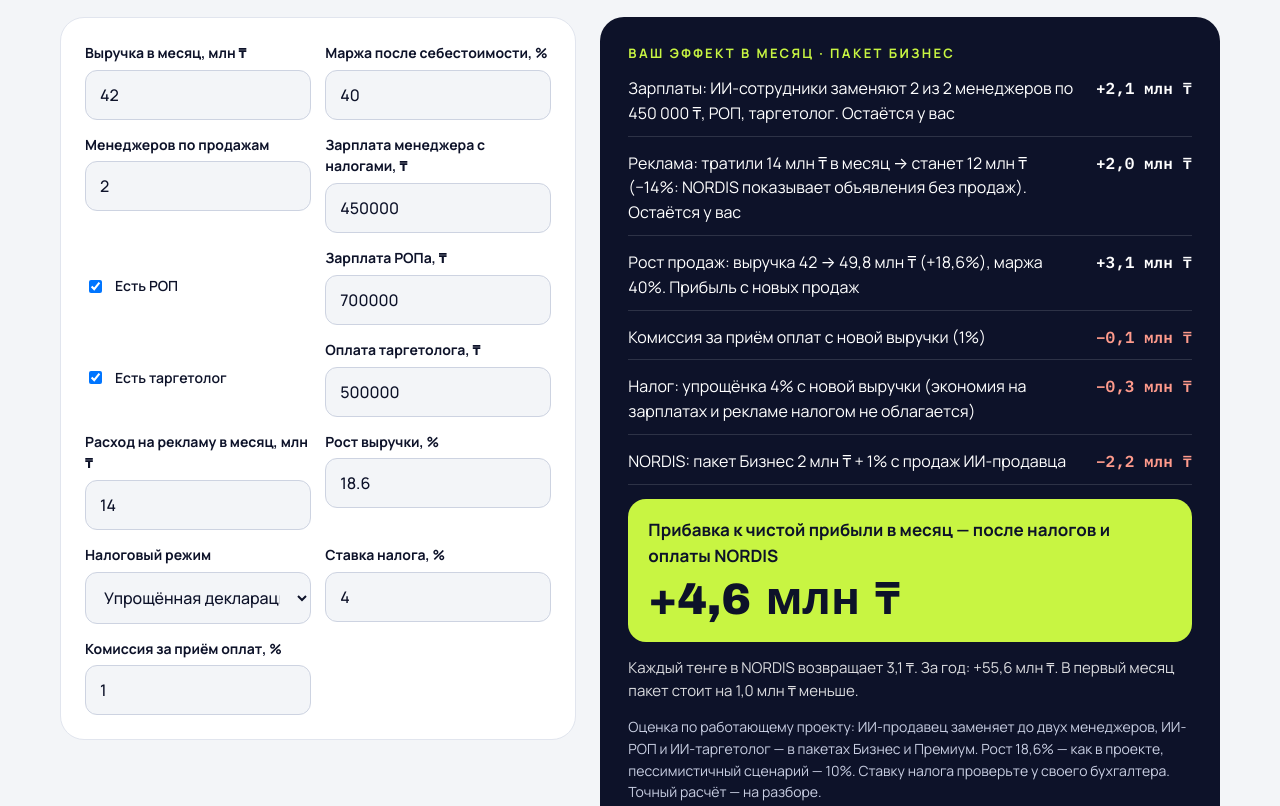
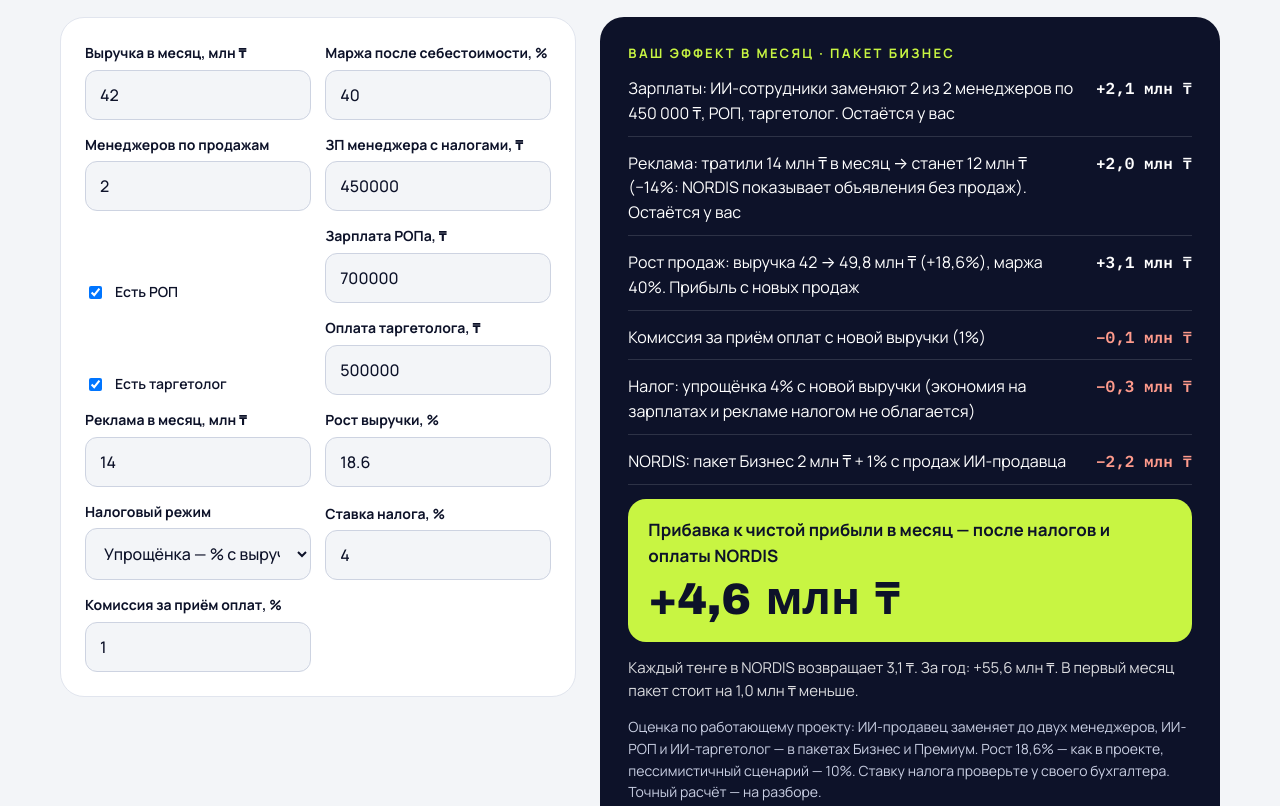
Before and after one commit to HelenDars/website, a plain HTML site: page nordis/site/public/pakety.html in a window 1280 px wide. Shown: the part 2180-2986 px from the top of the page. Drawn offline with Linux system fonts and the light colour scheme; a web font is replaced by a local one.

Commit message:
Калькулятор: подписи в одну строку (млн ₸ не переносится), поля выровнены, налоговый режим не обрезается
Co-Authored-By: Claude Opus 5.5 <noreply@anthropic.com>
Claude-Session: https://claude.ai/code/session_011GGo1GMvk3MWXGLcgPxUVL

```diff
--- a/nordis/site/public/assets/style.css
+++ b/nordis/site/public/assets/style.css
@@ -160,7 +160,7 @@ section.white .card{background:var(--paper)}
 /* form */
 .form-card{background:var(--white);border-radius:28px;padding:clamp(22px,4vw,40px);border:1px solid var(--line);box-shadow:0 24px 60px #0D122914}
 form{display:grid;gap:14px}
-.row2{display:grid;grid-template-columns:1fr 1fr;gap:14px}
+.row2{display:grid;grid-template-columns:1fr 1fr;gap:14px;align-items:end}
 @media (max-width:600px){.row2{grid-template-columns:1fr}}
 label{display:flex;flex-direction:column;gap:6px;font-weight:700;font-size:14px}
 input,select,textarea{font:500 16px var(--txt);color:var(--ink);background:var(--paper);border:1px solid #CDD3E1;border-radius:12px;padding:13px 14px;width:100%}
--- a/nordis/site/public/pakety.html
+++ b/nordis/site/public/pakety.html
@@ -110,12 +110,12 @@ fbq('init','1834449011219732');fbq('track','PageView');</script>
     <div class="calc" id="calc">
   <form class="in" aria-label="Данные вашего бизнеса" onsubmit="return false">
     <div class="row2">
-      <label for="c-rev">Выручка в месяц, млн ₸<input id="c-rev" type="number" min="1" step="1" value="42" inputmode="decimal"></label>
+      <label for="c-rev">Выручка в месяц, млн&nbsp;₸<input id="c-rev" type="number" min="1" step="1" value="42" inputmode="decimal"></label>
       <label for="c-margin">Маржа после себестоимости, %<input id="c-margin" type="number" min="5" max="95" step="1" value="40" inputmode="decimal"></label>
     </div>
     <div class="row2">
       <label for="c-mgr">Менеджеров по продажам<input id="c-mgr" type="number" min="0" max="50" step="1" value="2" inputmode="numeric"></label>
-      <label for="c-sal">Зарплата менеджера с налогами, ₸<input id="c-sal" type="number" min="0" step="10000" value="450000" inputmode="numeric"></label>
+      <label for="c-sal">ЗП менеджера с налогами,&nbsp;₸<input id="c-sal" type="number" min="0" step="10000" value="450000" inputmode="numeric"></label>
     </div>
     <div class="row2">
       <label class="chk" for="c-rop"><input id="c-rop" type="checkbox" checked> Есть РОП</label>
@@ -126,11 +126,11 @@ fbq('init','1834449011219732');fbq('track','PageView');</script>
       <label for="c-tgsal">Оплата таргетолога, ₸<input id="c-tgsal" type="number" min="0" step="10000" value="500000" inputmode="numeric"></label>
     </div>
     <div class="row2">
-      <label for="c-ads">Расход на рекламу в месяц, млн ₸<input id="c-ads" type="number" min="0" step="0.5" value="14" inputmode="decimal"></label>
+      <label for="c-ads">Реклама в месяц, млн&nbsp;₸<input id="c-ads" type="number" min="0" step="0.5" value="14" inputmode="decimal"></label>
       <label for="c-grow">Рост выручки, %<input id="c-grow" type="number" min="0" max="100" step="0.1" value="18.6" inputmode="decimal"></label>
     </div>
     <div class="row2">
-      <label for="c-tax">Налоговый режим<select id="c-tax"><option value="simple" selected>Упрощённая декларация (% с выручки)</option><option value="general">Общеустановленный (КПН с прибыли)</option></select></label>
+      <label for="c-tax">Налоговый режим<select id="c-tax"><option value="simple" selected>Упрощёнка — % с выручки</option><option value="general">Общеустановленный — КПН</option></select></label>
       <label for="c-rate">Ставка налога, %<input id="c-rate" type="number" min="0" max="50" step="0.5" value="4" inputmode="decimal"></label>
     </div>
     <div class="row2">
```
Also changed, not shown: nordis/site/public/index.html (+4 -4 lines), nordis/site/public/kalkulyator.html (+4 -4 lines), nordis/site/src/_calc.html (+4 -4 lines).
